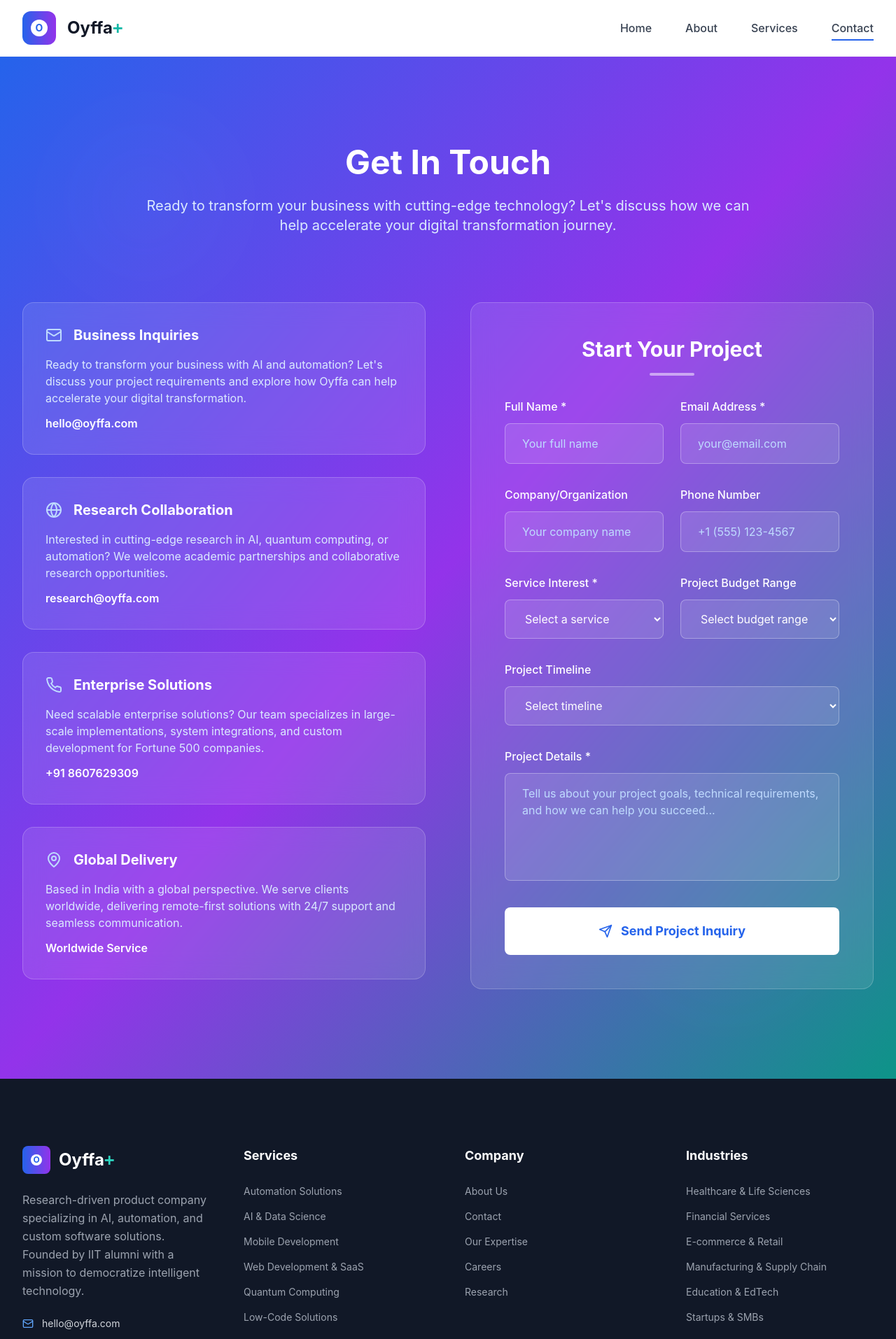
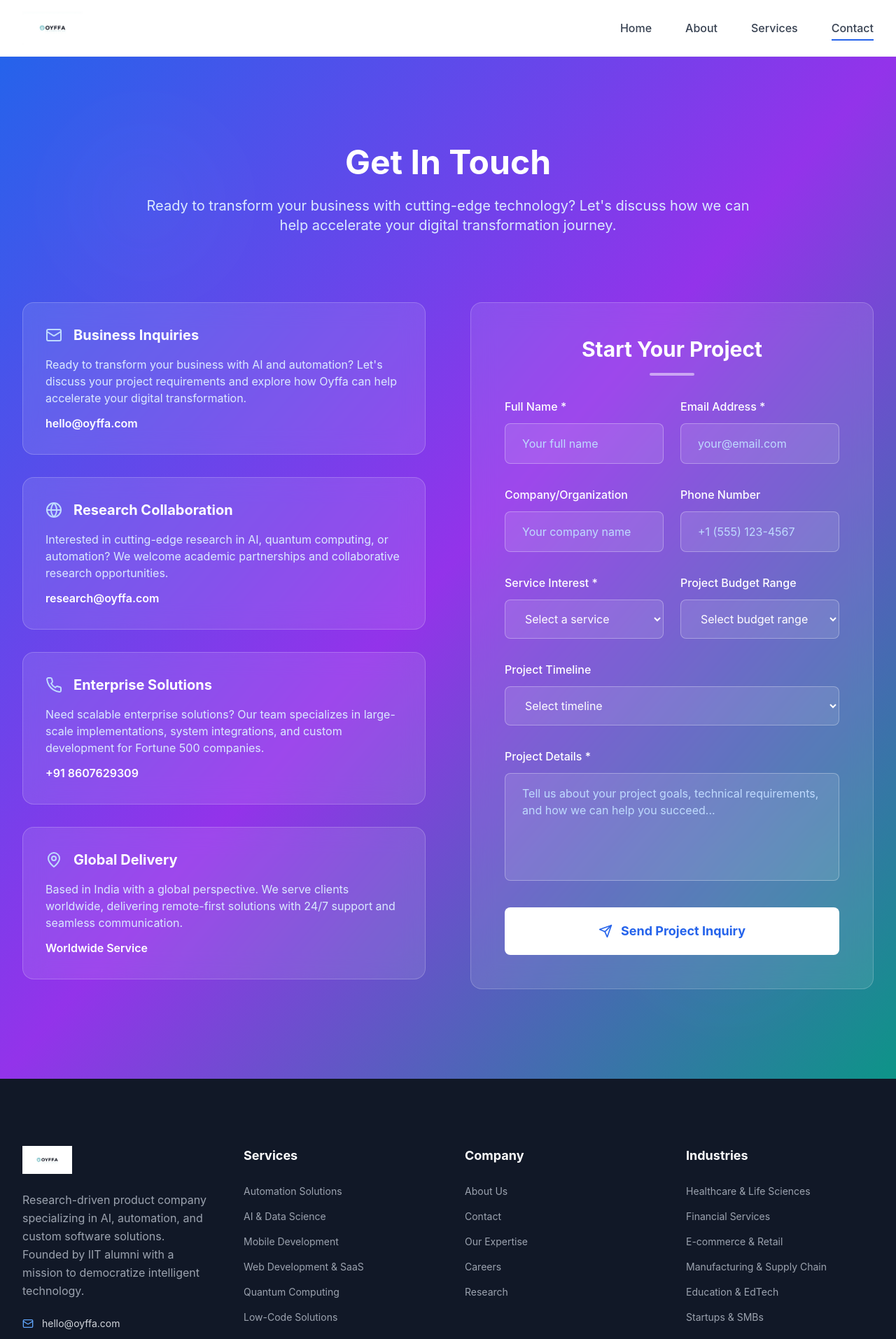
Before and after one commit to Ankit-Dhattarwal/oyffa_webapp, a React (Vite) app: page /contact in a window 1280 px wide. Shown: the top 1914 px of the page at 70% size. Built offline with nearby package versions, Linux system fonts and the light colour scheme.

Commit message:
Replace logo with Oyffa Technologies image

```diff
--- a/src/components/Footer.tsx
+++ b/src/components/Footer.tsx
@@ -10,14 +10,11 @@ const Footer = () => {
           {/* Company Info */}
           <div className="lg:col-span-1">
             <div className="flex items-center space-x-3 mb-6">
-              <div className="w-10 h-10 bg-gradient-to-r from-blue-600 to-purple-600 rounded-lg flex items-center justify-center">
-                <div className="w-4 h-4 bg-white rounded-full flex items-center justify-center">
-                  <span className="text-blue-600 font-bold text-xs">O</span>
-                </div>
-              </div>
-              <h3 className="text-2xl font-bold text-white">
-                Oyffa<span className="text-teal-400 font-mono">+</span>
-              </h3>
+              <img
+                src="/WhatsApp Image 2025-09-22 at 23.05.33.jpeg"
+                alt="Oyffa Technologies"
+                className="h-10 w-auto"
+              />
             </div>
             <p className="text-gray-400 mb-6 leading-relaxed">
               Research-driven product company specializing in AI, automation, and custom software solutions.
--- a/src/components/Header.tsx
+++ b/src/components/Header.tsx
@@ -32,16 +32,11 @@ const Header = () => {
         <div className="flex justify-between items-center h-20">
           {/* Logo */}
           <Link to="/" className="flex items-center space-x-4 cursor-pointer group">
-            <div className="w-12 h-12 bg-gradient-to-r from-blue-600 to-purple-600 rounded-xl flex items-center justify-center transform transition-all duration-300 group-hover:scale-105 group-hover:shadow-lg">
-              <div className="w-6 h-6 bg-white rounded-full flex items-center justify-center">
-                <span className="text-blue-600 font-bold text-sm">O</span>
-              </div>
-            </div>
-            <div>
-              <h1 className="text-2xl font-bold text-gray-900">
-                Oyffa<span className="text-teal-500 font-mono">+</span>
-              </h1>
-            </div>
+            <img
+              src="/WhatsApp Image 2025-09-22 at 23.05.33.jpeg"
+              alt="Oyffa Technologies"
+              className="h-12 w-auto transform transition-all duration-300 group-hover:scale-105"
+            />
           </Link>
 
           {/* Desktop Navigation */}
```
